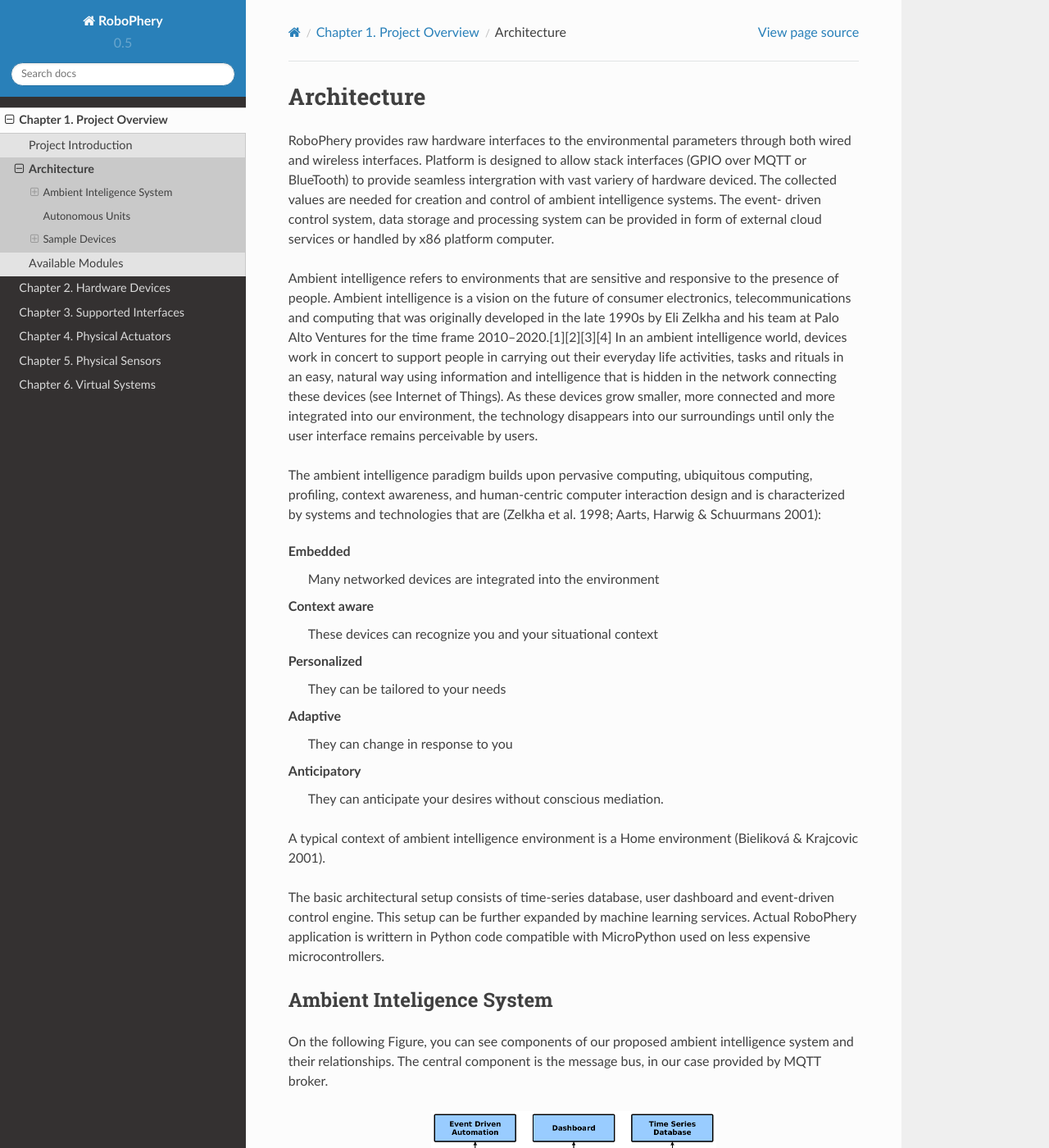
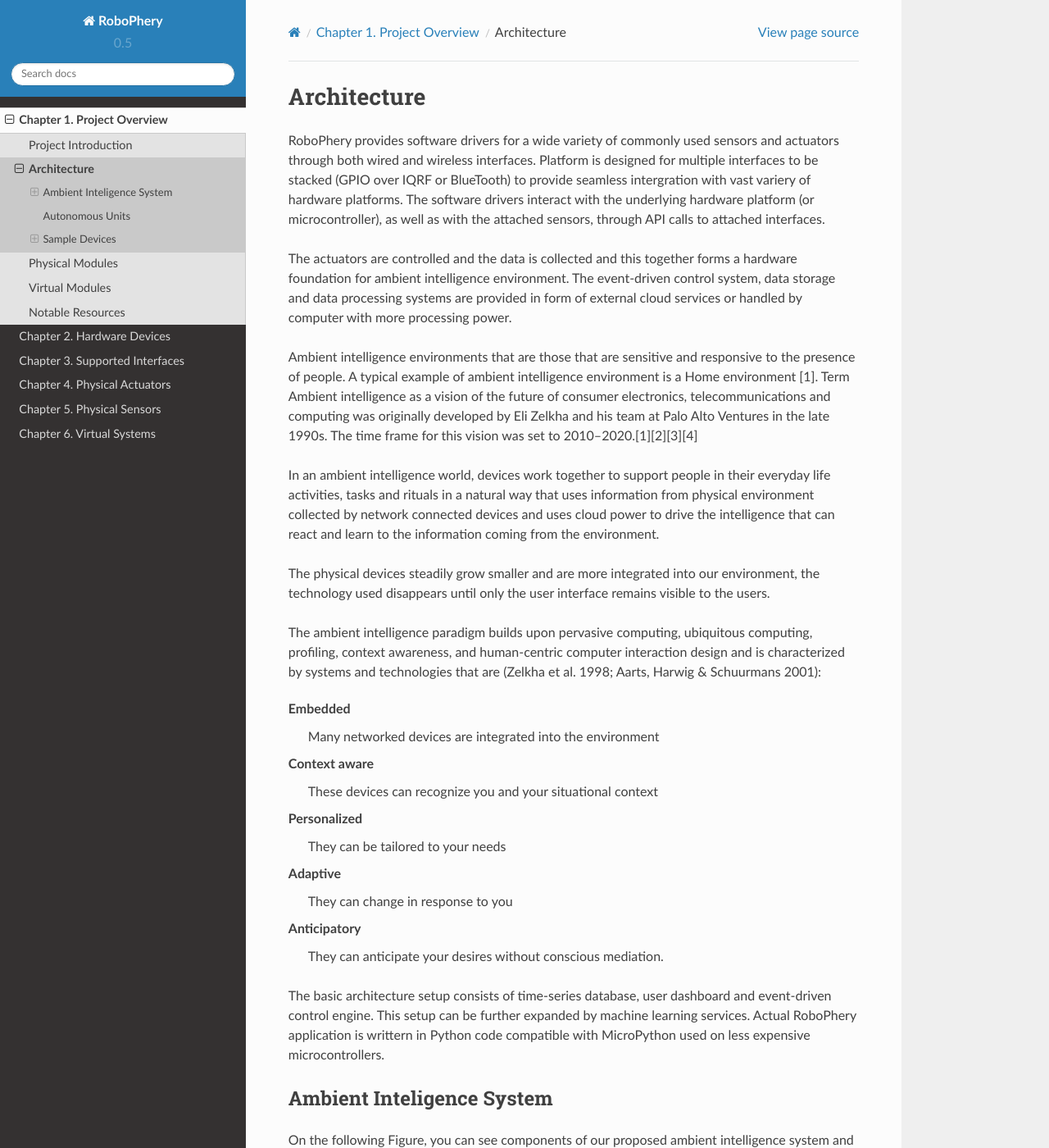
Before and after one commit to cznewt/robophery, a Sphinx documentation site: the page built from docs/source/doc/arch/architecture.rst, in a window 1280 px wide and 1400 px high. Shown: the whole window at 82% size. Built offline with Sphinx 7.4.7 and the Read the Docs theme 2.0.0, drawn with Linux system fonts in a browser that asks for light colours; formulas are drawn with MathJax 3.

Commit message:
Documentation

```diff
--- a/docs/source/doc/arch/architecture.rst
+++ b/docs/source/doc/arch/architecture.rst
@@ -3,30 +3,44 @@
 Architecture
 ============
 
-RoboPhery provides raw hardware interfaces to the environmental parameters
-through both wired and wireless interfaces. Platform is designed to allow
-stack interfaces (GPIO over MQTT or BlueTooth) to provide seamless
-intergration with vast variery of hardware deviced. The collected values are
-needed for creation and control of ambient intelligence systems. The event-
-driven control system, data storage and processing system can be provided in
-form of external cloud services or handled by x86 platform computer.
+RoboPhery provides software drivers for a wide variety of commonly used
+sensors and actuators through both wired and wireless interfaces. Platform is
+designed for multiple interfaces to be stacked (GPIO over IQRF or BlueTooth) to
+provide seamless intergration with vast variery of hardware platforms. The
+software drivers interact with the underlying hardware platform (or
+microcontroller), as well as with the attached sensors, through API calls to
+attached interfaces.
+
+The actuators are controlled and the data is collected and this together forms
+a hardware foundation for ambient intelligence environment. The event-driven
+control system, data storage and data processing systems are provided in form
+of external cloud services or handled by computer with more processing power.
 
 .. Arribas-Ayllon, Michael. "Ambient Intelligence: an innovation narrative".
 .. Aarts, Emile H. L.; Encarnação, José Luis (13 December 2006). "True Visions: The Emergence of Ambient Intelligence". Springer – via Google Books.
 .. "The Internet of Things and Convenience (PDF Download Available)".
 .. "Ambient Intelligence Knowledge Center .: SemiEngineering.com".
 
-Ambient intelligence refers to environments that are sensitive and responsive
-to the presence of people. Ambient intelligence is a vision on the future of
-consumer electronics, telecommunications and computing that was originally
-developed in the late 1990s by Eli Zelkha and his team at Palo Alto Ventures
-for the time frame 2010–2020.[1][2][3][4] In an ambient intelligence world,
-devices work in concert to support people in carrying out their everyday life
-activities, tasks and rituals in an easy, natural way using information and
-intelligence that is hidden in the network connecting these devices (see
-Internet of Things). As these devices grow smaller, more connected and more
-integrated into our environment, the technology disappears into our
-surroundings until only the user interface remains perceivable by users.
+
+Ambient intelligence environments that are those that are sensitive and
+responsive to the presence of people. A typical example of ambient
+intelligence environment is a Home environment [1]. Term Ambient intelligence
+as a vision of the future of consumer electronics, telecommunications and
+computing was originally developed by Eli Zelkha and his team at Palo Alto
+Ventures in the late 1990s. The time frame for this vision was set to
+2010–2020.[1][2][3][4]
+
+In an ambient intelligence world, devices work together to support people in
+their everyday life activities, tasks and rituals in a natural way that uses
+information from physical environment collected by network connected devices
+and uses cloud power to drive the intelligence that can react and learn to the
+information coming from the environment.
+
+The physical devices steadily grow smaller and are more integrated into our
+environment, the technology used disappears until only the user interface
+remains visible to the users.
+
+.. (Bieliková & Krajcovic 2001)
 
 .. Emile Aarts, Rick Harwig and Martin Schuurmans, chapter Ambient Intelligence in The Invisible Future: The Seamless Integration Of Technology Into Everyday Life, McGraw-Hill Companies, 2001
 
@@ -52,10 +66,7 @@
 
 .. Bieliková, Mária; Krajcovic, Tibor (2001), "Ambient Intelligence within a Home Environment", ERCIM News (published October 2001) (47)
 
-A typical context of ambient intelligence environment is a Home environment
-(Bieliková & Krajcovic 2001).
-
-The basic architectural setup consists of time-series database, user dashboard
+The basic architecture setup consists of time-series database, user dashboard
 and event-driven control engine. This setup can be further expanded by
 machine learning services. Actual RoboPhery application is writtern in Python
 code compatible with MicroPython used on less expensive microcontrollers.
--- a/docs/source/doc/arch/index.rst
+++ b/docs/source/doc/arch/index.rst
@@ -7,4 +7,6 @@
 
    overview.rst
    architecture.rst
-   module.rst
+   module-physical.rst
+   module-virtual.rst
+   resources.rst
```
Also changed, not shown: docs/source/doc/arch/module-physical.rst (renamed from docs/source/doc/arch/module.rst, +10 -14 lines), docs/source/doc/arch/module-virtual.rst (added, +8 -0 lines), docs/source/doc/arch/resources.rst (added, +15 -0 lines), 1 other file.
